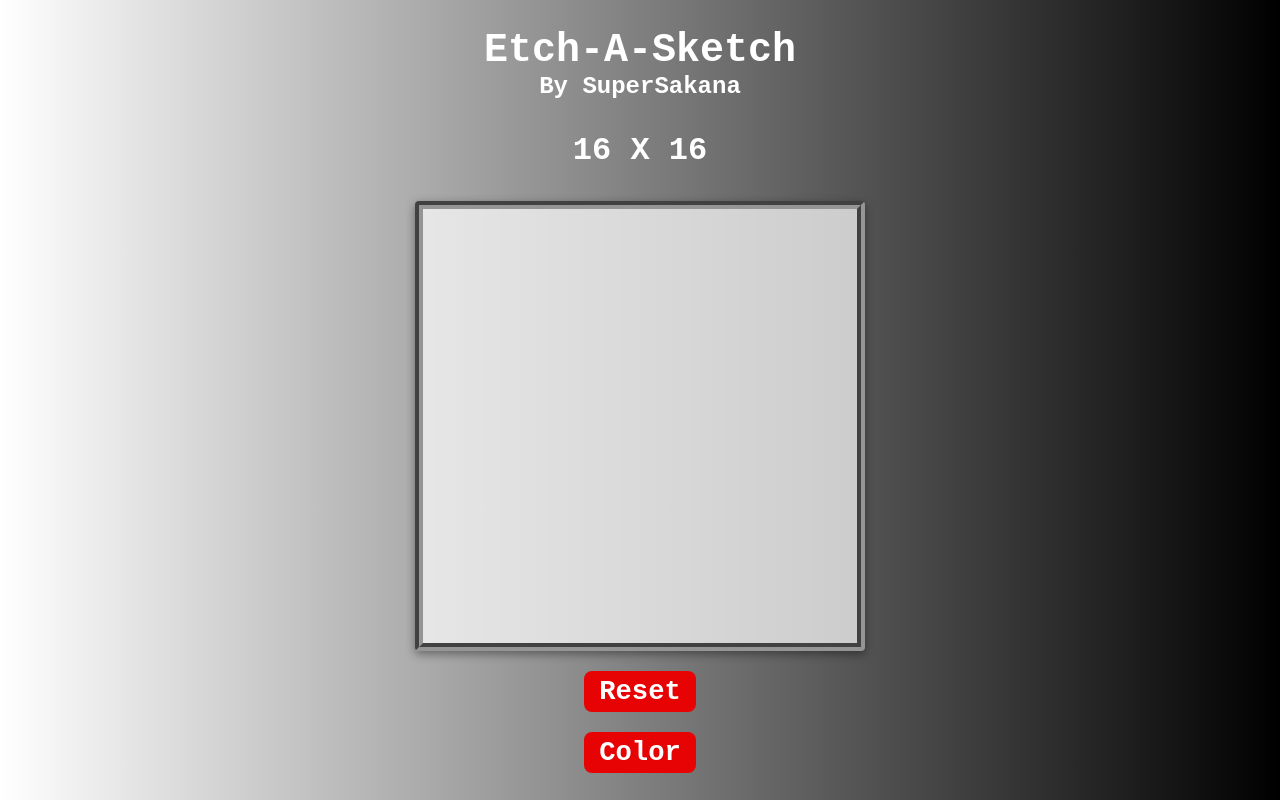
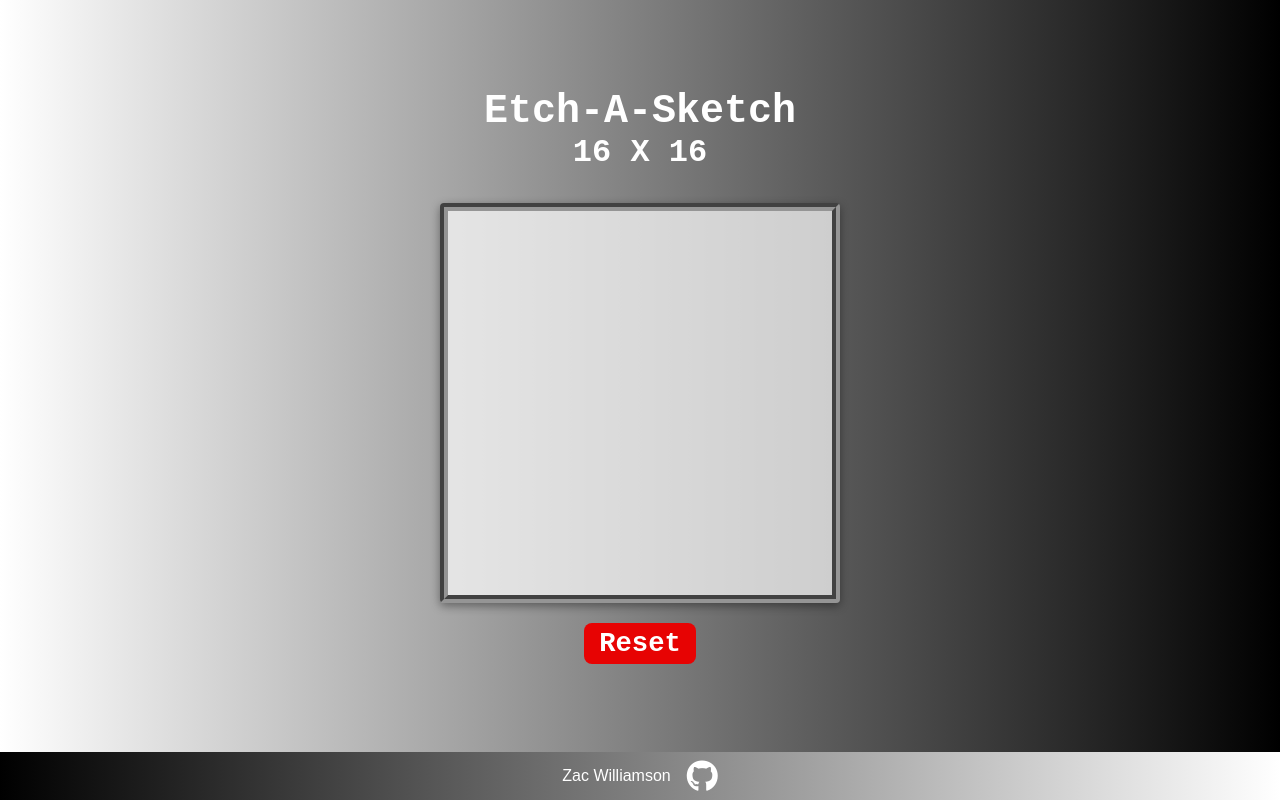
Before and after one commit to supersakana/etch-a-sketch, a plain HTML site: page index.html in a window 1280 px wide. Drawn offline with Linux system fonts and the light colour scheme.

Commit message:
Added footer and cleaned up comments/unused features

```diff
--- a/index.html
+++ b/index.html
@@ -4,18 +4,22 @@
     <meta charset="UTF-8">
     <meta http-equiv="X-UA-Compatible" content="IE=edge">
     <meta name="viewport" content="width=device-width, initial-scale=1.0">
+    <title>Etch-A-Sketch</title>
+    <link rel="stylesheet" href="https://cdnjs.cloudflare.com/ajax/libs/font-awesome/6.0.0-beta3/css/all.min.css">
     <link rel="stylesheet" href="styles.css">
-    <title>Etch-A-Sketch</title>
 </head>
 <body>
     <section class="fullpage">
         <h1>Etch-A-Sketch</h1>
-        <h2>By SuperSakana</h2>
         <h2 id="width-height"></h2>
         <div id="sketch-grid" class="default-grid"></div>
         <button id="reset-btn">Reset</button>
-        <button id="color-btn">Color</button>
+        <!-- <button id="color-btn">Color</button> -->
     </section>
+    <footer>
+        <p>Zac Williamson</p>
+        <a href="https://github.com/supersakana" target="_blank"><i class="fab fa-github fa-2x"></i></a>
+    </footer>
 
     <script src="script.js"></script>
 
--- a/script.js
+++ b/script.js
@@ -4,7 +4,7 @@ let sketchGrid = document.getElementById('sketch-grid');
 let resetBtn = document.getElementById('reset-btn');
 let gridSize = 16 * 16;
 let widthHeight = document.getElementById('width-height')
-let colorBtn = document.getElementById('color-btn')
+// let colorBtn = document.getElementById('color-btn')
 
 // GENERATES DEFAULT GRIDS
 function cellGenerator(){
@@ -21,14 +21,14 @@ function cellGenerator(){
 cellGenerator()
 widthHeight.innerText = '16 X 16'
 
-// BUTTON THAT CLEARS THE SKETCH GRID AND CREATES CUSTOM PROMPT
+// CLEARS GRID AND PROMPT
 resetBtn.addEventListener('click', () => {
     let userNum =prompt('Plug in a number to specify the width/height of the cells', '1-100');
 
     if(userNum >= 1 && userNum <= 100){
         sketchGrid.classList.remove('default-grid');
         sketchGrid.classList.add('custom-grid');
-//ADDS CUSTOM ROWS TO THE GRID
+//CUSTOM SIZING
         gridSize = userNum * userNum;
         sketchGrid.style.gridTemplateColumns =
         `repeat(${userNum}, 1fr)`;
@@ -41,27 +41,8 @@ resetBtn.addEventListener('click', () => {
         alert('That was not a valid input, try again');
     }
 
-// CLEARS THE PREVIOUS SKETCH
+// CLEAR
     sketchGrid.querySelectorAll('.cell-hover').forEach(cell =>
         cell.classList.remove('cell-hover'));
 
 })
-
-// BUTTON THAT MAKES THE HOVER EFFECT RAINBOW
-colorBtn.addEventListener('click', () => {
-    sketchGrid.querySelectorAll('.cell-hover').forEach(cell =>
-        cell.classList.remove('cell-hover'));
-
-
-});
-
-
-
-// ARRAY OF RANDOM COLORS
-
-// RANDOMIZER
-
-
-function randomizer(){
-randomColors[Math.floor(Math.random() * randomColors.length)]
-};
--- a/styles.css
+++ b/styles.css
@@ -15,7 +15,7 @@ body {
   flex-direction: column;
   justify-content: center;
   align-items: center;
-  height: 100vh;
+  height: 94vh;
   width: 100%;
   color: #ffffff;
   background: rgb(255, 255, 255);
@@ -34,9 +34,30 @@ body {
   margin-bottom: 2rem;
 }
 
+footer {
+  height: 6vh;
+  display: flex;
+  justify-content: center;
+  align-items: center;
+  gap: 1rem;
+  color: #fff;
+  font-family: "Montserrat", sans-serif;
+  background: rgb(255, 255, 255);
+  background: linear-gradient(
+    270deg,
+    rgba(255, 255, 255, 1) 0%,
+    rgba(0, 0, 0, 1) 100%
+  );
+  z-index: 1;
+}
+
+footer i {
+  color: #fff;
+}
+
 #sketch-grid {
-  width: 450px;
-  height: 450px;
+  width: 400px;
+  height: 400px;
   background-color: #ffffffb4;
   border: groove #959595 8px;
   border-radius: 4px;
```
